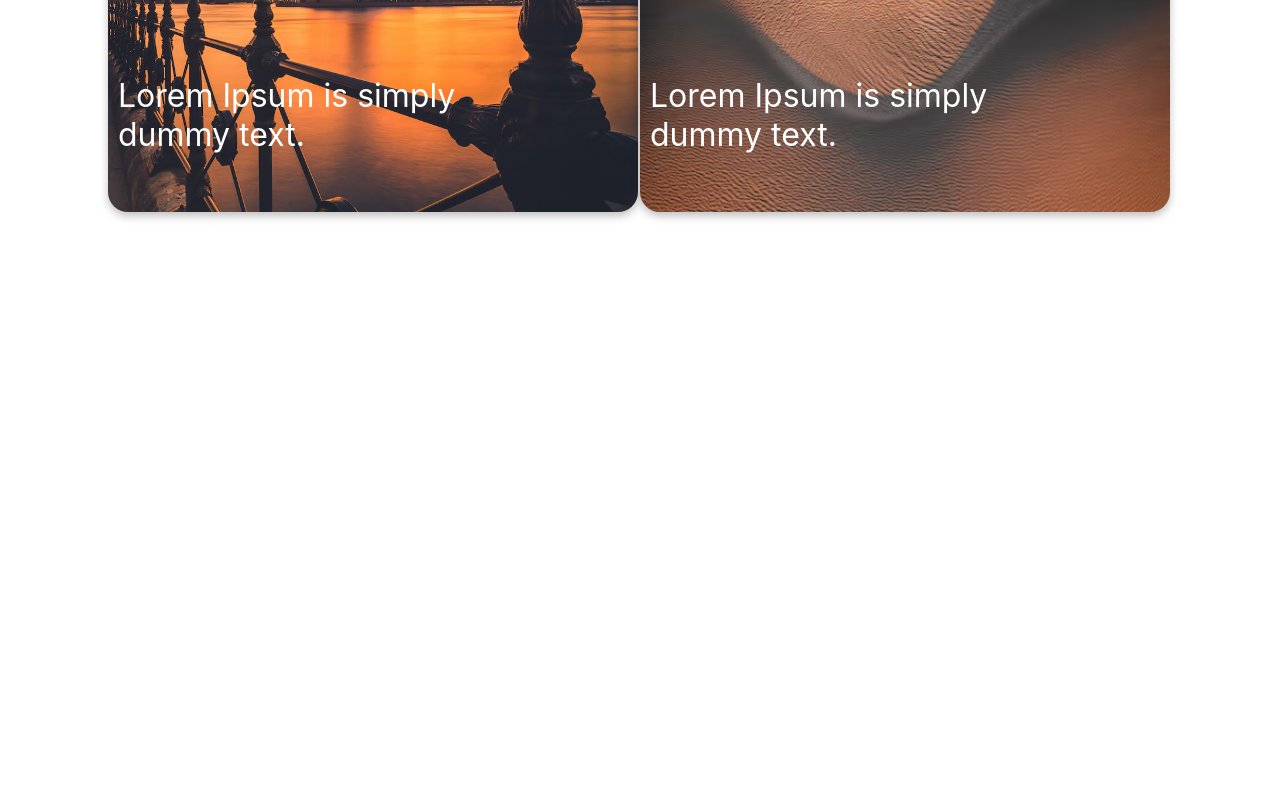
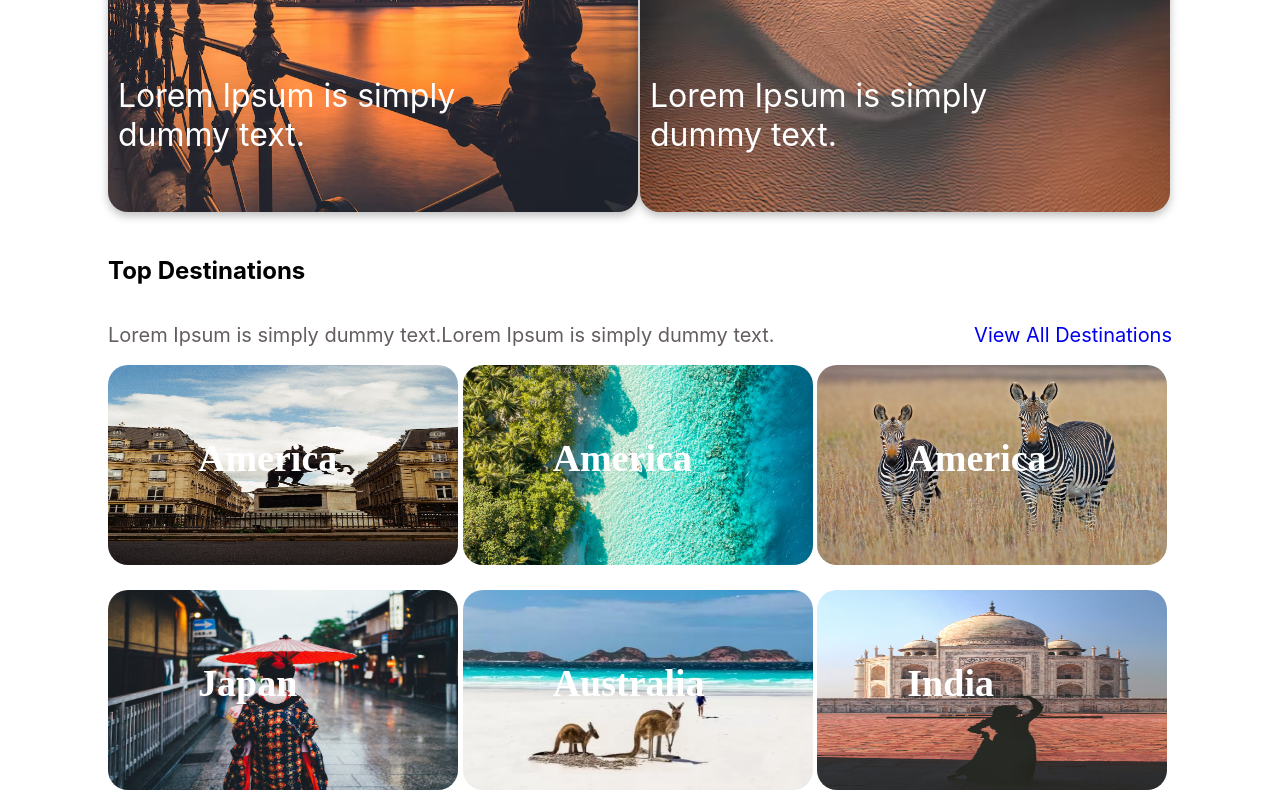
Before and after one commit to Shuvoghosh7/tour_planner, a React (Create React App) app: page / in a window 1280 px wide. Shown: the part 1228-2028 px from the top of the page. Before the commit the page ends 1454 px from the top, so only its background shows below. Built offline with nearby package versions, Linux system fonts and the light colour scheme.

Commit message:
complete Top Destinations section

```diff
--- a/src/pages/Home/Home/Home.js
+++ b/src/pages/Home/Home/Home.js
@@ -2,6 +2,7 @@ import React from 'react';
 import PopularTours from '../../PopularTours/PopularTours';
 import Banner from '../Banner/Banner';
 import Facility from '../Facility/Facility';
+import TopDestinations from '../TopDestinations/TopDestinations';
 
 const Home = () => {
     return (
@@ -9,6 +10,7 @@ const Home = () => {
             <Banner/>
             <Facility/>
             <PopularTours/>
+            <TopDestinations/>
         </div>
     );
 };
--- /dev/null
+++ b/src/pages/Home/TopDestinations/TopDestinations.css
@@ -0,0 +1,90 @@
+.TopDestinations {
+    margin: 40px 108px 10px;
+}
+
+.destination-text {
+    display: flex;
+    justify-content: space-between;
+}
+
+.DestinationsLink {
+    text-decoration: none;
+}
+
+.destination-text p {
+    font-family: 'Inter';
+    font-style: normal;
+    font-weight: 400;
+    font-size: 20px;
+    line-height: 20px;
+    color: #645E5E;
+}
+.country{
+    width: 350px;
+    height: 200px;
+}
+.destination-countrys{
+    display: grid;
+    grid-template-columns: repeat(3, 1fr);
+    row-gap: 25px;
+}
+
+.country img {
+    width: 350px;
+    height: 200px;
+    border-radius: 20px;
+    filter: drop-shadow( rgba(0, 0, 0, 0.25) invert(75%));
+}
+
+.country h4 {
+    position: relative;
+    top: -190px;
+    left: 90px;
+    font-family: 'Inria Serif';
+    font-style: normal;
+    font-weight: 700;
+    font-size: 38px;
+    line-height: 58px;
+    color: white;
+}
+
+@media screen and (max-width: 640px) {
+    .destination-countrys{
+        display: grid;
+        grid-template-columns: repeat(1, 1fr);
+        row-gap: 25px;
+    }
+    .destination-text {
+        display: flex;
+        flex-direction: column;
+    }
+    .TopDestinations {
+        margin-left: 10px;
+    }
+
+}
+
+@media screen and (min-width:768px) and (max-width:1023px){
+    .destination-text {
+        display: flex;
+        flex-direction: column;
+    }
+    .destination-countrys{
+        display: grid;
+        grid-template-columns: repeat(1, 1fr);
+        gap: 35px;
+    }
+    .country img {
+        width: 550px;
+        height: 350px;
+    }
+    .country{
+        width: 550px;
+        height: 350px;
+    }
+    .country h4 {
+        position: relative;
+        top: -270px;
+        left: 180px;
+    }
+}
--- /dev/null
+++ b/src/pages/Home/TopDestinations/TopDestinations.js
@@ -0,0 +1,53 @@
+import React from 'react';
+import { Link } from 'react-router-dom';
+import './TopDestinations.css'
+import America from '../../../images/America.jpg'
+import Maldives from '../../../images/Maldives.jpg'
+import Africa from '../../../images/Africa.jpg'
+import Japan from '../../../images/Japan.png'
+import Australia from '../../../images/Australia.png'
+import India from '../../../images/india.jpg'
+const TopDestinations = () => {
+    return (
+        <div className='TopDestinations'>
+            <h2>Top Destinations</h2>
+            <div className='destination-text'>
+                <p>Lorem Ipsum is simply dummy text.Lorem Ipsum is simply dummy text.</p>
+                <p><Link to="/AllDestinations" className='DestinationsLink'>
+                    View All Destinations
+                </Link></p>
+            </div>
+
+            <div className='destination-countrys'>
+                <div className='country'>
+                    <img src={America} alt="" />
+                    <h4>America</h4>
+                </div>
+                <div className='country'>
+                    <img src={Maldives} alt="" />
+                    <h4>America</h4>
+                </div>
+                <div className='country'>
+                    <img src={Africa} alt="" />
+                    <h4>America</h4>
+                </div>
+                <div className='country'>
+                    <img src={Japan} alt="" />
+                    <h4>Japan</h4>
+                </div>
+                <div className='country'>
+                    <img src={Australia} alt="" />
+                    <h4>Australia</h4>
+                </div>
+                <div className='country'>
+                    <img src={India} alt="" />
+                    <h4>India</h4>
+                </div>
+            </div>
+
+
+        </div>
+    );
+};
+
+export default TopDestinations;
```
